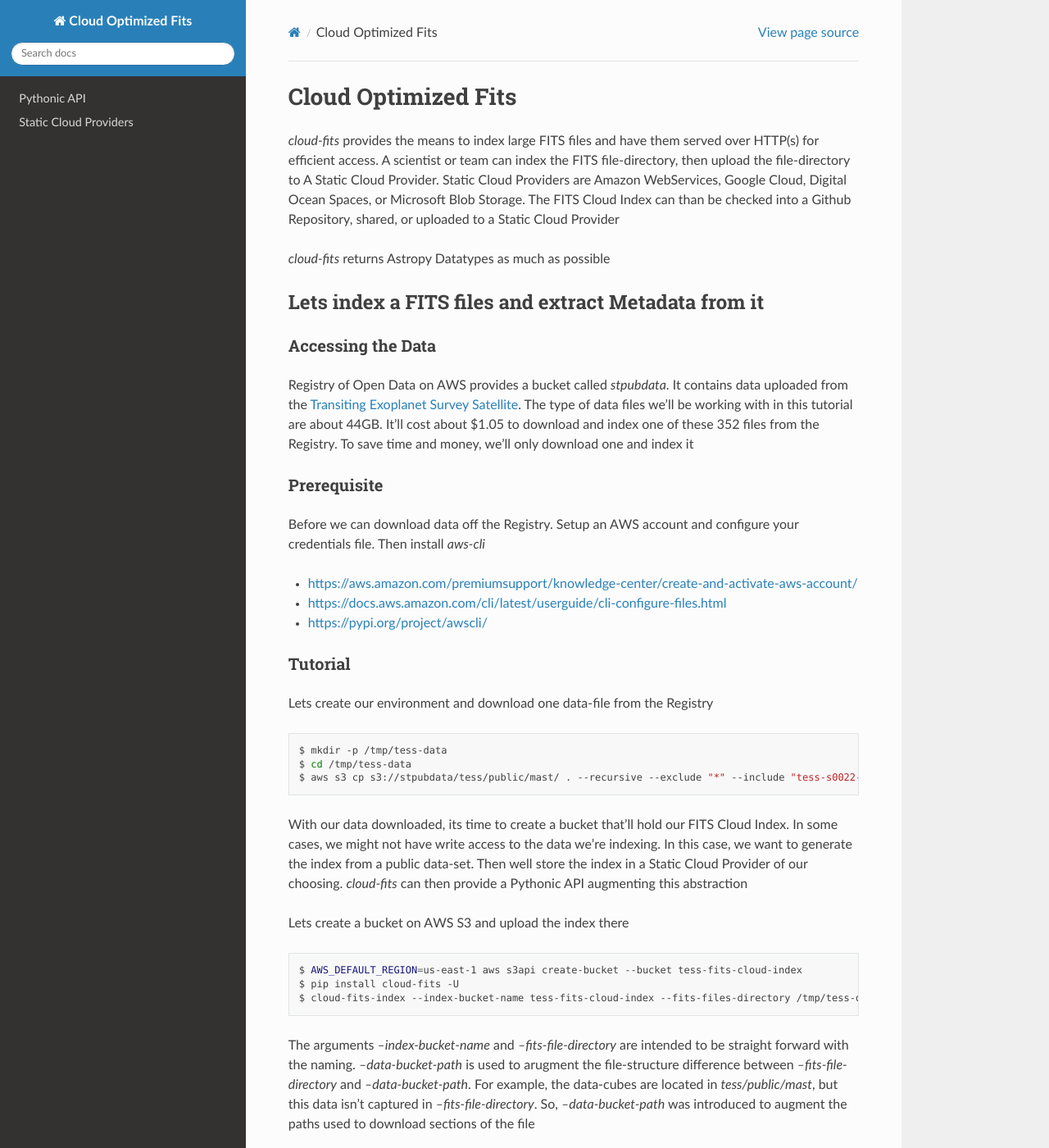
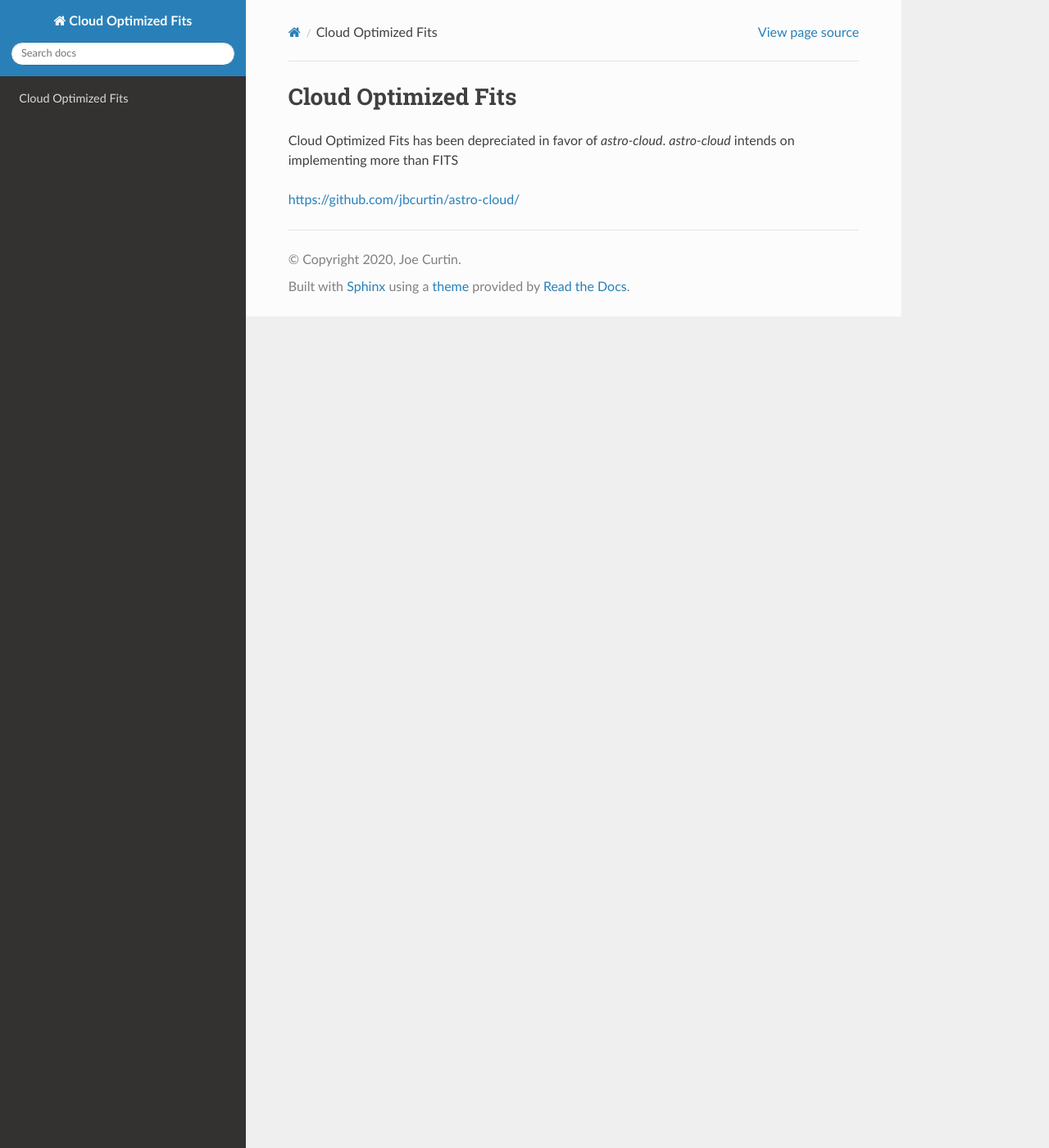
Before and after one commit to jbcurtin/cloud-fits, a Sphinx documentation site: the page built from docs/index.rst, in a window 1280 px wide and 1400 px high. Shown: the whole window at 82% size. Built offline with Sphinx 7.4.7 and the Read the Docs theme 2.0.0, drawn with Linux system fonts in a browser that asks for light colours; the version number could not be read and is left out; some of the changed text lies outside the part shown.

Commit message:
Updated DOCS to show depreciation message

```diff
--- a/docs/index.rst
+++ b/docs/index.rst
@@ -1,105 +1,7 @@
 Cloud Optimized Fits
 ====================
 
-`cloud-fits` provides the means to index large FITS files and have them served over HTTP(s) for efficient access. A
-scientist or team can index the FITS file-directory, then upload the file-directory to A Static Cloud Provider. Static
-Cloud Providers are Amazon WebServices, Google Cloud, Digital Ocean Spaces, or Microsoft Blob Storage. The FITS Cloud
-Index can than be checked into a Github Repository, shared, or uploaded to a Static Cloud Provider
+Cloud Optimized Fits has been depreciated in favor of `astro-cloud`. `astro-cloud` intends on implementing more than
+FITS
 
-`cloud-fits` returns Astropy Datatypes as much as possible
-
-
-Lets index a FITS files and extract Metadata from it
-----------------------------------------------------
-
-Accessing the Data
-******************
-
-Registry of Open Data on AWS provides a bucket called `stpubdata`. It contains data uploaded from the `Transiting
-Exoplanet Survey Satellite`_. The type of data files we'll be working with in this tutorial are
-about 44GB. It'll cost about $1.05 to download and index one of these 352 files from the Registry. To save time and
-money, we'll only download one and index it
-
-.. _`Transiting Exoplanet Survey Satellite`: https://tess.mit.edu
-
-
-Prerequisite
-************
-
-Before we can download data off the Registry. Setup an AWS account and configure your credentials file. Then install
-`aws-cli`
-
-* https://aws.amazon.com/premiumsupport/knowledge-center/create-and-activate-aws-account/
-* https://docs.aws.amazon.com/cli/latest/userguide/cli-configure-files.html
-* https://pypi.org/project/awscli/
-
-
-Tutorial
-********
-
-Lets create our environment and download one data-file from the Registry
-
-
-.. code-block:: bash
-
-    $ mkdir -p /tmp/tess-data
-    $ cd /tmp/tess-data
-    $ aws s3 cp s3://stpubdata/tess/public/mast/ . --recursive --exclude "*" --include "tess-s0022-4-4-cube.fits" --request-payer
-
-
-
-With our data downloaded, its time to create a bucket that'll hold our FITS Cloud Index. In some cases, we might not
-have write access to the data we're indexing. In this case, we want to generate the index from a public data-set. Then
-well store the index in a Static Cloud Provider of our choosing. `cloud-fits` can then provide a Pythonic API
-augmenting this abstraction
-
-Lets create a bucket on AWS S3 and upload the index there
-
-
-.. code-block:: bash
-
-    $ AWS_DEFAULT_REGION=us-east-1 aws s3api create-bucket --bucket tess-fits-cloud-index
-    $ pip install cloud-fits -U
-    $ cloud-fits-index --index-bucket-name tess-fits-cloud-index --fits-files-directory /tmp/tess-data/ --data-bucket-path s3://stpubdata/tess/public/mast
-
-
-The arguments `--index-bucket-name` and `--fits-file-directory` are intended to be straight forward with the naming.
-`--data-bucket-path` is used to arugment the file-structure difference between `--fits-file-directory` and `--data-bucket-path`.
-For example, the data-cubes are located in `tess/public/mast`, but this data isn't captured in `--fits-file-directory`. So,
-`--data-bucket-path` was introduced to augment the paths used to download sections of the file
-
-Okay, great. We have everything we need. Now lets do some science. Start python and enter the following,
-
-.. code-block:: python
-
-    from cloud_fits.bucket_operations import download_index
-    from cloud_fits.datatypes import FitsCloudIndex
-
-    from pprint import pprint
-
-    BUCKET_NAME: str = 'tess-fits-cloud-index'
-
-    index: FitsCloudIndex = download_index(BUCKET_NAME)
-    bintable_index = index.headers[2]
-    print(bintable_index[0, 10])
-
-Keep in mind, everytime data is accessed from `s3://stpubdata`. You'll be paying Amazon Web Services for access
-
-* https://docs.aws.amazon.com/AmazonS3/latest/dev/RequesterPaysBuckets.html
-
-Feature Map
------------
-
-* Amazon Web Services S3
-* Pythonic API Refinement ( Planned Update )
-* Remote Indexing for all Static Cloud Providers ( Planned Support )
-* Digital Ocean Spaces ( Planned Support )
-* Google Object Storage ( Planned Support )
-* Microsoft Azure ( Planned Support )
-
-
-..  toctree::
-    :maxdepth: 1
-
-    pythonic_api
-    static_cloud_providers
+https://github.com/jbcurtin/astro-cloud/
```
Also changed, not shown: README.md (+3 -98 lines).
